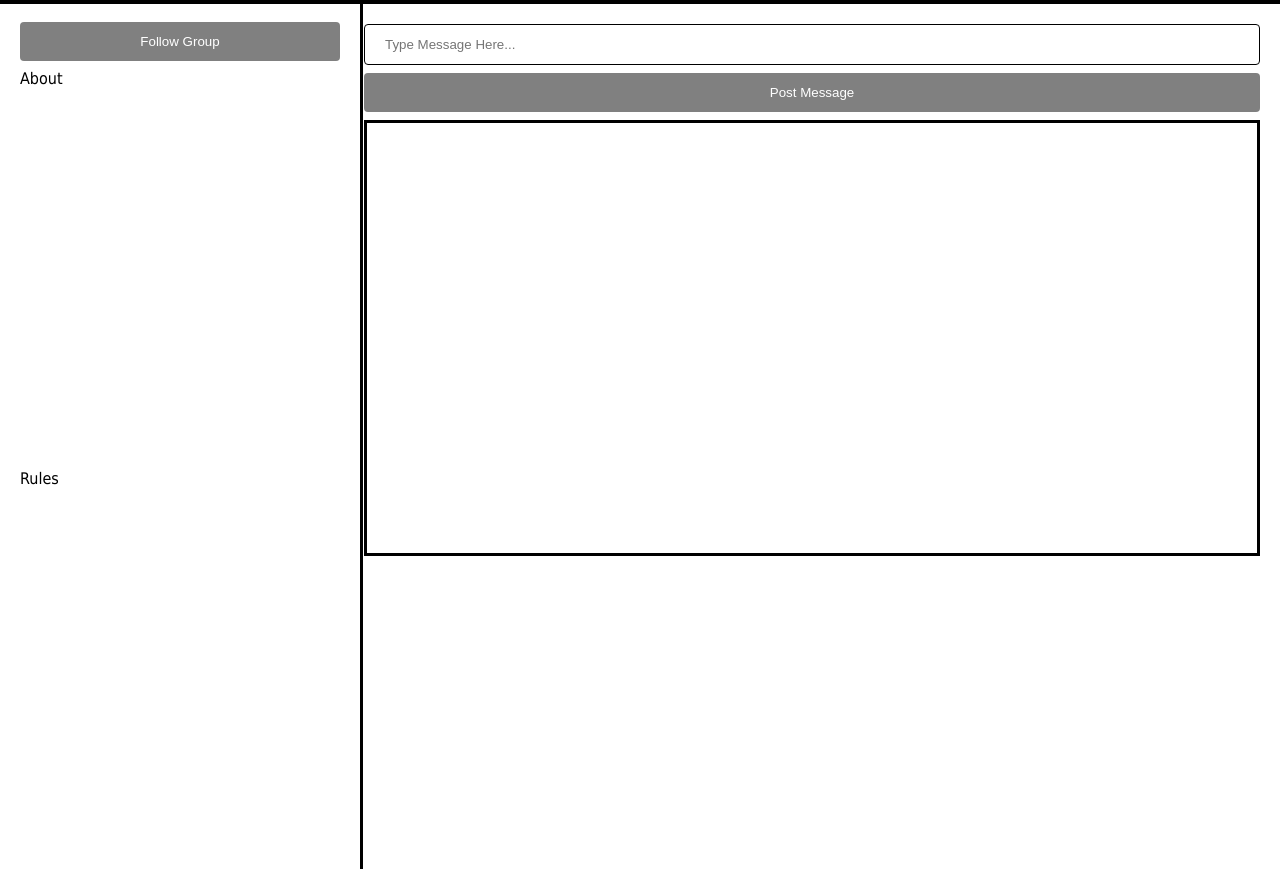
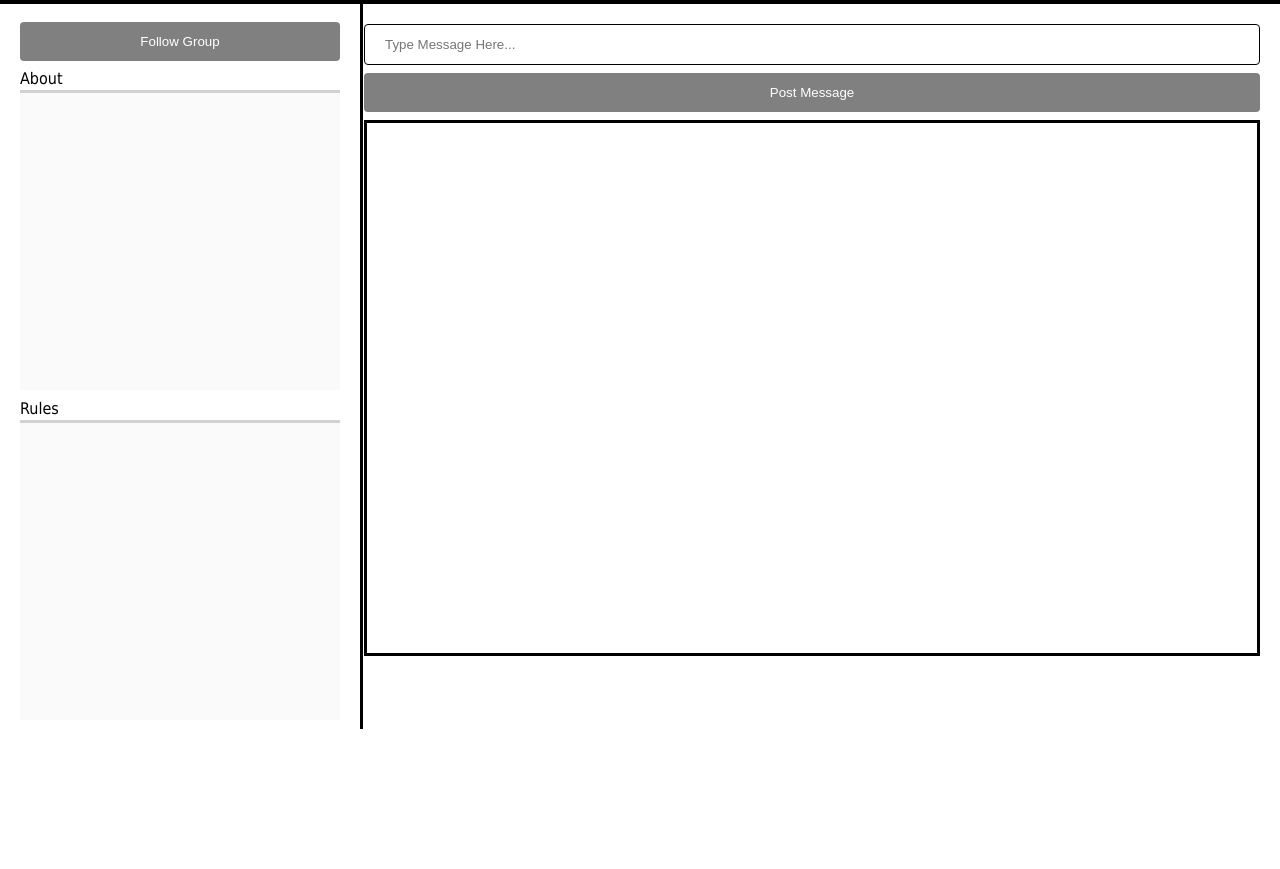
Before and after one commit to cs1520/Quackit, a Flask app: page /groups/1 in a window 1280 px wide. Shown: the part 187-1056 px from the top of the page. After the commit the page ends 916 px from the top, so only its background shows below. Run offline with Flask 2, Linux system fonts and the light colour scheme; data that the repository does not hold is empty.

Commit message:
Group details

```diff
--- a/main.py
+++ b/main.py
@@ -27,7 +27,7 @@ def home_info():
     for i in groups:
         fm = data.query(kind="Message")
         fm.add_filter("GroupTitle","=",i["Group"])
-        fm.order = ["CreationTime"]
+        fm.order = ["-CreationTime"]
         firstMessage = fm.fetch(limit=1)
         for x in firstMessage:
             first = x["Text"]
@@ -89,10 +89,20 @@ def group(title):
     groupData = gd.fetch()
 
 
-    x = [{"title": i["Title"], "primary": i["PrimColor"], "secondary": i["SecColor"], "image": i["Banner"], "owner":i["Owner"] } for i in groupData]
+    x = [{"title": i["Title"], "primary": i["PrimColor"], "secondary": i["SecColor"], "image": i["Banner"], "owner":i["Owner"], "about": i["About"], "rules": i["Rules"]} for i in groupData]
 
     return jsonify(x)
 
+@app.route("/groupdata/nav", methods = ["GET"])
+def groupdatanav():
+
+    gd = data.query(kind="Group")
+    groupData = gd.fetch()
+
+
+    x = [{"title": i["Title"], "primary": i["PrimColor"], "secondary": i["SecColor"]} for i in groupData]
+
+    return jsonify(x)
 
 @app.route("/groupcreate", methods = ["POST"])
 def groupcreate():
@@ -108,9 +118,29 @@ def groupcreate():
     group["PrimColor"] = groupP
     group["SecColor"] = groupS
     group["Owner"] = get_user()
+    group["About"] = ""
+    group["Rules"] = ""
     data.put(group)
 
     return jsonify(group)
+
+
+@app.route("/groups/<group>/updatedetails", methods = ["POST"])
+def groupupdate(group):
+    ty = request.form.get("type")
+    dat = request.form.get("data")
+
+    group_key = data.key("Group",group)
+    g = data.get(key=group_key)
+    if ty == 'about':
+        g["About"] = dat
+    else:
+        g["Rules"] = dat
+
+    data.put(g)
+
+    return jsonify(g)
+
 
 @app.route("/groups/<group>/messagecreate", methods = ["POST"])
 def messagecreate(group):
@@ -132,7 +162,6 @@ def messagecreate(group):
 @app.route("/messagedelete/<int:messageid>", methods = ["POST"])
 def delete_messages(messageid):
     message_key = data.key("Message",messageid)
-    print(message_key)
     data.delete(message_key)
 
     return 'deleted'
--- a/static/style.css
+++ b/static/style.css
@@ -16,7 +16,6 @@ button[type=submit]:hover{
 body{
   padding:0;
   margin:0;
-  overflow: scroll;
 }
 
 a{
@@ -119,6 +118,7 @@ img{
   width: auto;
   padding:15px;
   padding-bottom:0px;
+  overflow: scroll;
 }
 
 #minibox{
--- a/templates/group-nav.html
+++ b/templates/group-nav.html
@@ -96,11 +96,11 @@ input[type=color]{
         <input type="text" id="input" name="title" placeholder="Enter Group Title">
         <input type="text" id="input" name="banner" placeholder="Enter Banner Image URL">
         <div id="colorpick">
-            <div style="width:20%; float:left;">Pick Primary Color :</div>
+            <div style="width:20%; float:left;">Pick Text Color :</div>
             <input type="color" name="primary" value="#008000">
         </div>
         <div id="colorpick">
-            <div style="width:20%; float:left;">Pick Secondary Color :</div>
+            <div style="width:20%; float:left;">Pick Background Color :</div>
             <input type="color" name="secondary" value="#fcfc8d">
         </div>
         <button type = submit onclick="createGroup()">Create New Group</button>
@@ -155,7 +155,7 @@ function renderList(d) {
 }
 
 function data(){
-    fetch("/groupdata/NULL")
+    fetch("/groupdata/nav")
         .then(response => response.json())
         .then(data => {
             console.log(data);
--- a/templates/group-page.html
+++ b/templates/group-page.html
@@ -45,21 +45,34 @@ img{
 
 #msgdisplay{
     overflow: scroll;
-    height: 400px;
+    height: 500px;
     width: auto;
     margin:auto;
     border-style: solid;
     padding: 15px;
 }
 
-#about{
+textarea{
     width: 100%;
-    height: 50%;
+    height: 100%;
+    font-family:"Tahoma";
+    resize: none;
+    margin-top: 2px;
 }
 
-#rules{
+textarea:disabled{
+    border-style:hidden;
+    border-top-style:solid;
+    border-width:3px;
+    padding: 0px;
+    padding-top: 3px;
+}
+
+#sidebar_area{
     width: 100%;
-    height:50%;
+    height: 300px;
+    font-family:"Tahoma";
+    margin-bottom: 30px;
 }
 
 #input{
@@ -94,6 +107,28 @@ button[type=submit]:hover{
     border-color:black;
 }
 
+#edit{
+    width:auto;
+    height:18px;
+    float:right;
+    border-style:hidden;
+}
+
+#edit:hover{
+    border-style:dashed;
+    border-color:black;
+}
+
+#aboutT{
+    width:20%;
+    float: left;
+}
+
+#rulesT{
+    width:20%;
+    float: left;
+}
+
 </style>
 
 
@@ -119,8 +154,10 @@ button[type=submit]:hover{
 
 <div id="sidebar">
     <button type = submit id = follow onclick="Follow()">Follow Group</button>
-    <div id="about">About</div>
-    <div id="rules">Rules</div>
+    <div id = "aboutT">About</div>
+    <div id="sidebar_area"><textarea disabled id = "about"></textarea></div>
+    <div id = "rulesT">Rules</div>
+    <div id="sidebar_area"><textarea disabled id = "rules"></textarea></div>
 </div>
 
 <div id="messageboard">
@@ -164,6 +201,47 @@ function unFollow() {
     button.onclick = function() {Follow()};
 }
 
+function updateAbout(button){
+
+    if(button.value == 0){
+        document.getElementById("about").disabled = false;
+        button.innerText='Save';
+        button.value = 1;
+    }
+    else{
+        document.getElementById("about").disabled = true;
+        let data = new URLSearchParams();
+        data.append("type", "about");
+        data.append("data", document.getElementById("about").value);
+        var url = "/groups/"+title+"/updatedetails";
+        fetch(url, {method: 'POST', body: data})
+        .then((data) => {
+            console.log(data);
+        });
+    }
+
+}
+
+function updateRules(button){
+
+    if(button.value == 0){
+        document.getElementById("rules").disabled = false;
+        button.innerText='Save';
+        button.value = 1;
+    }
+    else{
+        document.getElementById("rules").disabled = true;
+        let data = new URLSearchParams();
+        data.append("type", "rules");
+        data.append("data", document.getElementById("rules").value);
+        var url = "/groups/"+title+"/updatedetails";
+        fetch(url, {method: 'POST', body: data})
+        .then((data) => {
+            console.log(data);
+        });
+    }
+}
+
 function createMessage() {
     let data = new URLSearchParams();
     data.append("message", document.getElementsByName("message")[0].value);
@@ -204,7 +282,7 @@ function renderMessages(d) {
             del.type = 'button';
             del.onclick = function() {deleteMessage(this.value)};
             del.id = "delete";
-            del.innerText = "Delete"
+            del.innerText = "Delete";
             del.style.color = prim;
             del.style.backgroundColor = sec;
             del.value = d[i].id;
@@ -250,15 +328,49 @@ function renderPage(d) {
     document.getElementById("body").style.color = d.primary;
     document.getElementById("body").style.backgroundColor = d.secondary;
     document.getElementById("image").src = d.image;
+    document.getElementById("about").value = d.about;
+    document.getElementById("rules").value = d.rules;
     owner = d.owner;
     prim = d.primary;
     sec = d.secondary;
 
-    var a = document.getElementsByTagName('a')
+    var a = document.getElementsByTagName('a');
 
     for(i =0; i < a.length; i++){
         a[i].style.color = d.primary;
     }
+
+    if(owner == user){
+        editA = document.createElement("BUTTON");
+        editB = document.createElement("BUTTON");
+        editA.type = 'button';
+        editB.type = "button";
+        editA.onclick = function() {updateAbout(this)};
+        editB.onclick = function() {updateRules(this)};
+        editA.id = "edit";
+        editB.id = "edit";
+        editA.innerText = "Edit";
+        editB.innerText = "Edit";
+        editA.style.color = prim;
+        editB.style.color = prim;
+        editA.style.backgroundColor = sec;
+        editB.style.backgroundColor = sec;
+        editA.value = 0;
+        editB.value = 0;
+        document.getElementById("aboutT").after(editA);
+        document.getElementById("rulesT").after(editB)
+
+
+    }
+
+    var textarea = document.getElementsByTagName("textarea");
+
+        for(i =0; i < textarea.length; i++){
+        textarea[i].style.color = d.primary;
+        textarea[i].style.backgroundColor = d.secondary
+        textarea[i].style.borderColor = d.primary;
+    }
+
 }
 
 function data(){
```
